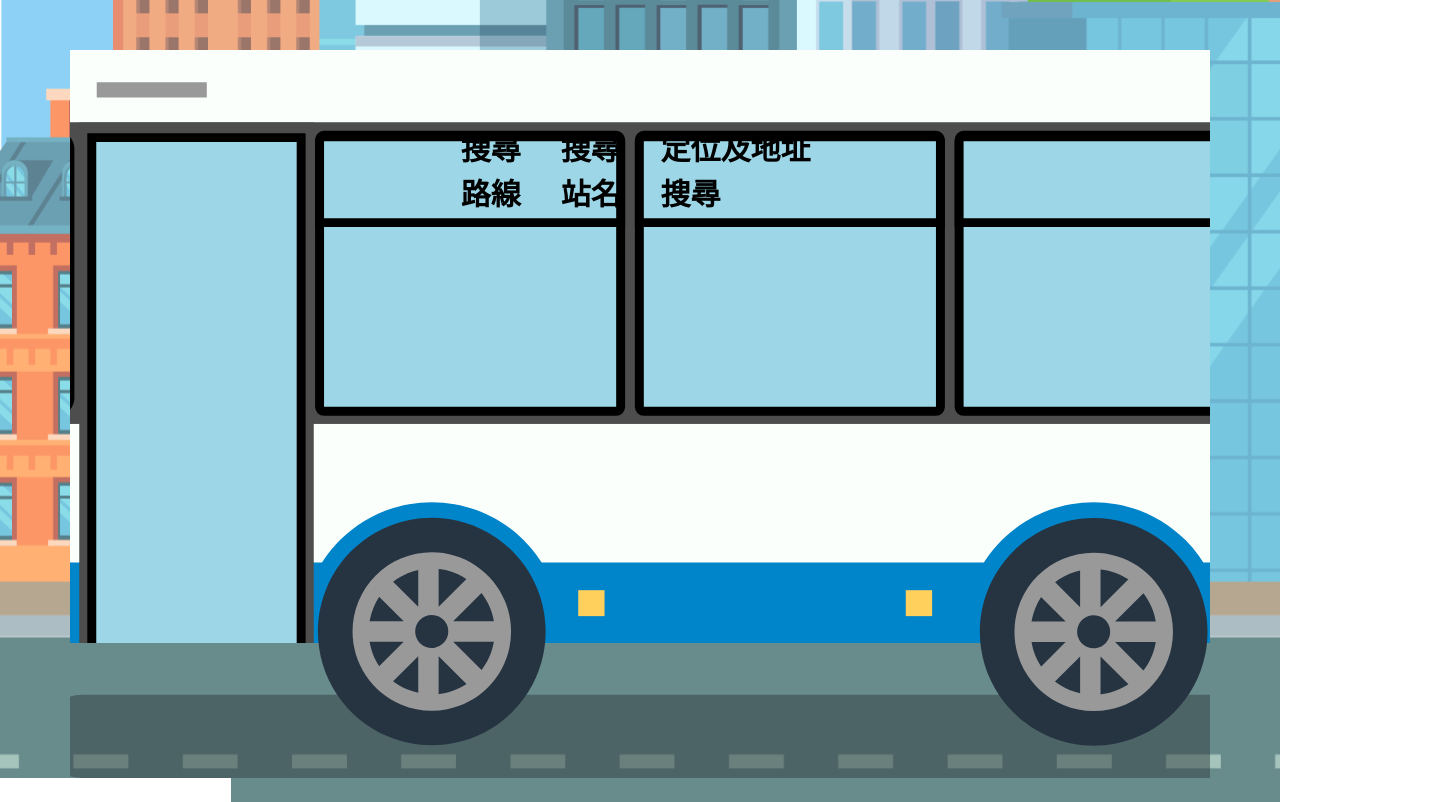
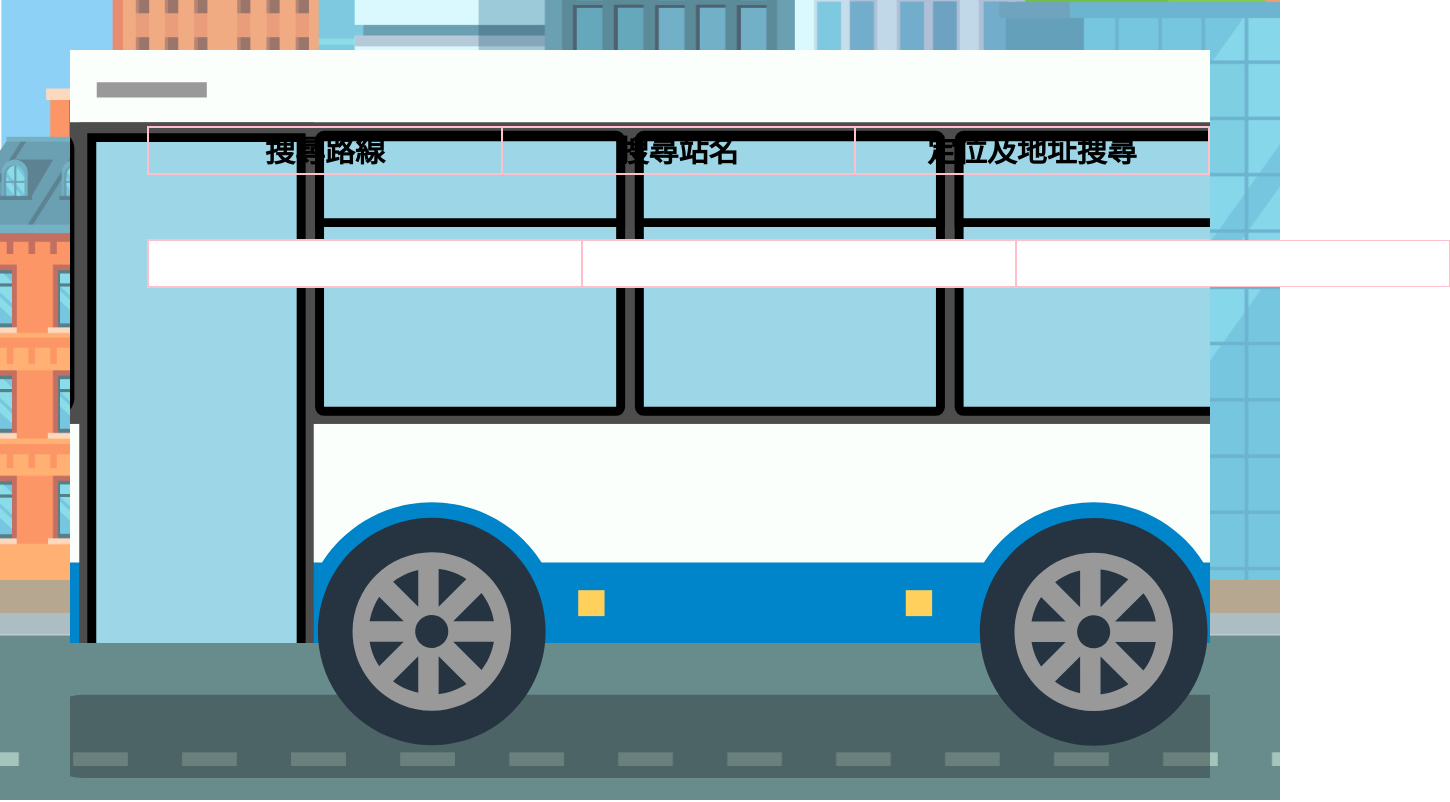
Before and after one commit to suochantsao/taiwan-bus-guide, a Vue app: page / in a window 1280 px wide. Shown: the whole page, 1450 px wide, since content can reach past the window. Built offline with nearby package versions, Linux system fonts and the light colour scheme.

Commit message:
input 欄位調整

```diff
--- a/src/views/Home.vue
+++ b/src/views/Home.vue
@@ -2,19 +2,16 @@
   <div class="home">
     <p>test</p>
     <div class="bus-section">
-      <ul>
+      <ul class="title-block">
         <li><h4 class="search-route">搜尋路線</h4></li>
         <li><h4 class="search-station">搜尋站名</h4></li>
         <li><h4>定位及地址搜尋</h4></li>
       </ul>
-      <ul>
-        <li></li>
-        <li></li>
-        <li></li>
+      <ul class="input-block">
+        <li><input type="text" /></li>
+        <li><input type="text" /></li>
+        <li><input type="text" /></li>
       </ul>
-    </div>
-    <div class="input-section">
-      <input type="text" />
     </div>
   </div>
 </template>
@@ -36,9 +33,8 @@ export default {
     margin-bottom: 2%;
   }
   .bus-section {
-    display: flex;
     margin: 0 auto;
-    padding: 6% 0 0 30.5%;
+    padding: 6% 0 0 6%;
     background-image: url("../assets/img/bus.svg");
     background-size: cover;
     background-repeat: no-repeat;
@@ -50,13 +46,16 @@ export default {
     ul {
       display: flex;
       width: 100%;
+      border: 1px solid pink;
+      li {
+        width: 100%;
+        text-align: center;
+        border: 1px solid pink;
+      }
     }
-  }
-  .search-route {
-    margin-right: 18%;
-  }
-  .search-station {
-    margin-right: 12.5%;
+    .input-block {
+      margin-top: 6%;
+    }
   }
 }
 </style>
```
